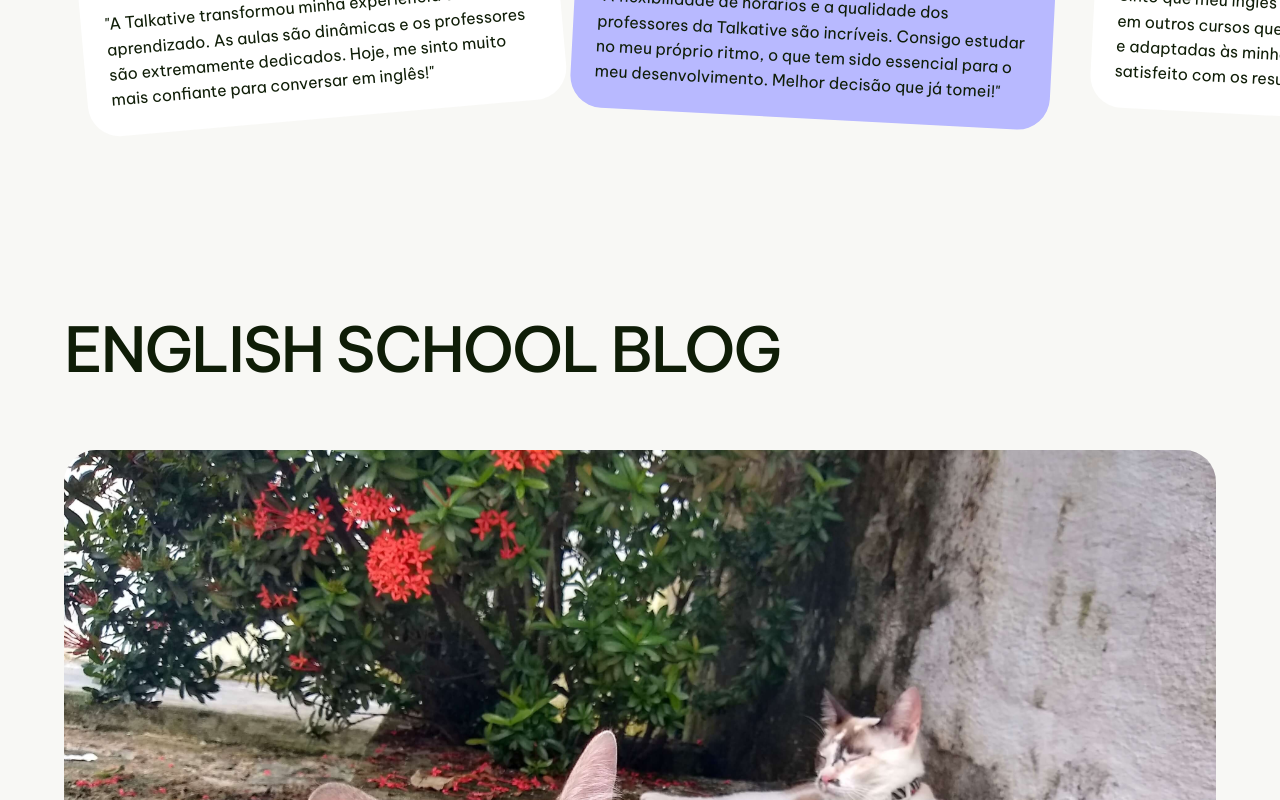
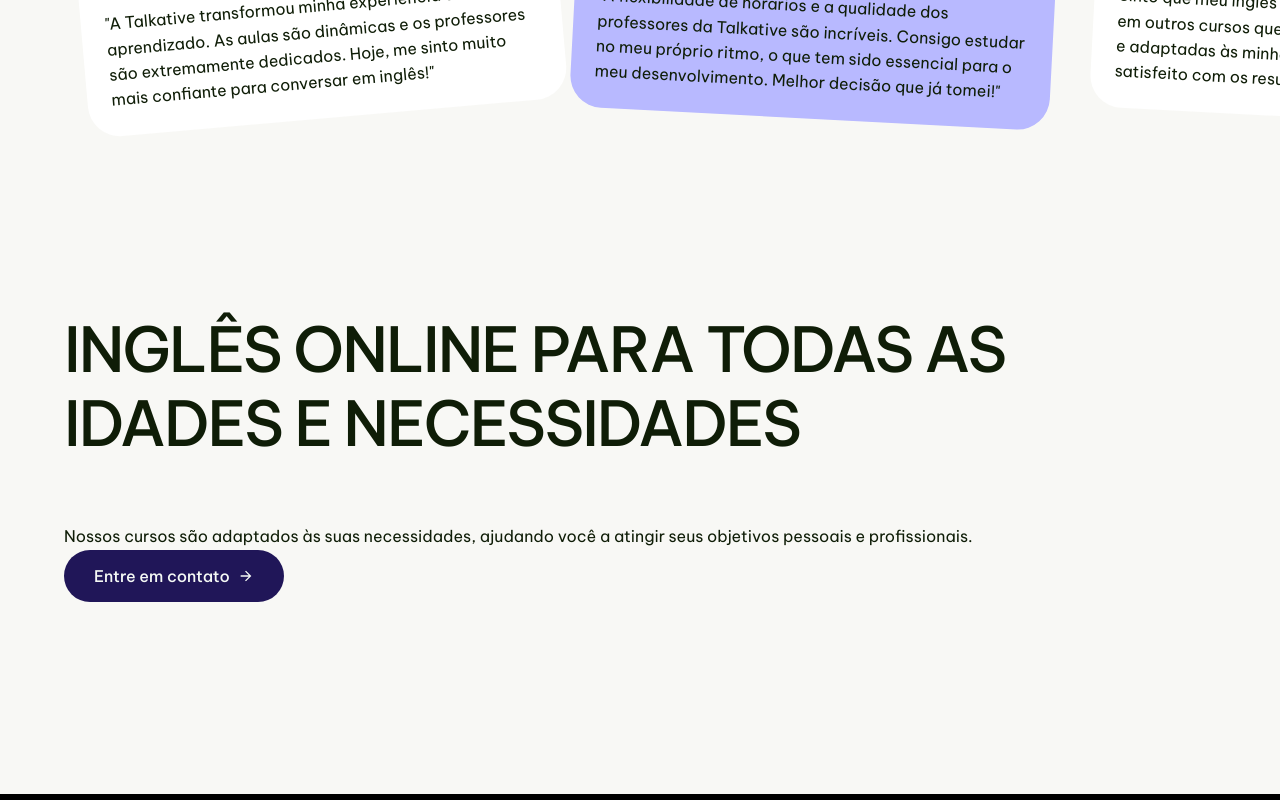
Before and after one commit to SnayderRodrigues/react-study, a React (Vite) app: page / in a window 1280 px wide. Shown: the part 6440-7240 px from the top of the page. Built offline with nearby package versions, Linux system fonts and the light colour scheme.

Commit message:
feat: add cta section

```diff
--- /dev/null
+++ b/src/pages/home/Cta.jsx
@@ -0,0 +1,27 @@
+import React from 'react'
+import { Link } from "react-router-dom";
+import { IoMdArrowForward } from "react-icons/io";
+
+const Cta = () => {
+  return (
+    <section className="cta" id="cta">
+      <div className="wrapper cta__wrapper">
+        <div className="cta__headline">
+          <h2>INGLÊS ONLINE PARA TODAS AS IDADES E NECESSIDADES</h2>
+          <p>
+            Nossos cursos são adaptados às suas necessidades, ajudando você a
+            atingir seus objetivos pessoais e profissionais.
+          </p>
+        </div>
+        <div className="cta__button-wrapper">
+          <Link to="contact" className="button link">
+            Entre em contato
+            <IoMdArrowForward />
+          </Link>
+        </div>
+      </div>
+    </section>
+  );
+}
+
+export default Cta
--- a/src/pages/home/HomePage.jsx
+++ b/src/pages/home/HomePage.jsx
@@ -4,6 +4,7 @@ import About from './About';
 import Blog from "./Blog";
 import Expertise from "./Expertise";
 import Testemonials from './Testemonials';
+import Cta from './Cta';
 
 const HomePage = () => {
   return (
@@ -12,6 +13,7 @@ const HomePage = () => {
       <About />
       <Expertise />
       <Testemonials />
+      <Cta />
       <Blog />
     </main>
   );
--- /dev/null
+++ b/src/styles/pages/home/_cta.scss
@@ -0,0 +1,4 @@
+.cta {
+    background-color: var(--bg-color);
+    padding: 12rem 0;
+}
--- a/src/styles/pages/home/_index.scss
+++ b/src/styles/pages/home/_index.scss
@@ -3,4 +3,5 @@
 @forward "about";
 @forward "expertise";
 @forward "testemonials";
+@forward "cta";
 @forward "blog";
```
